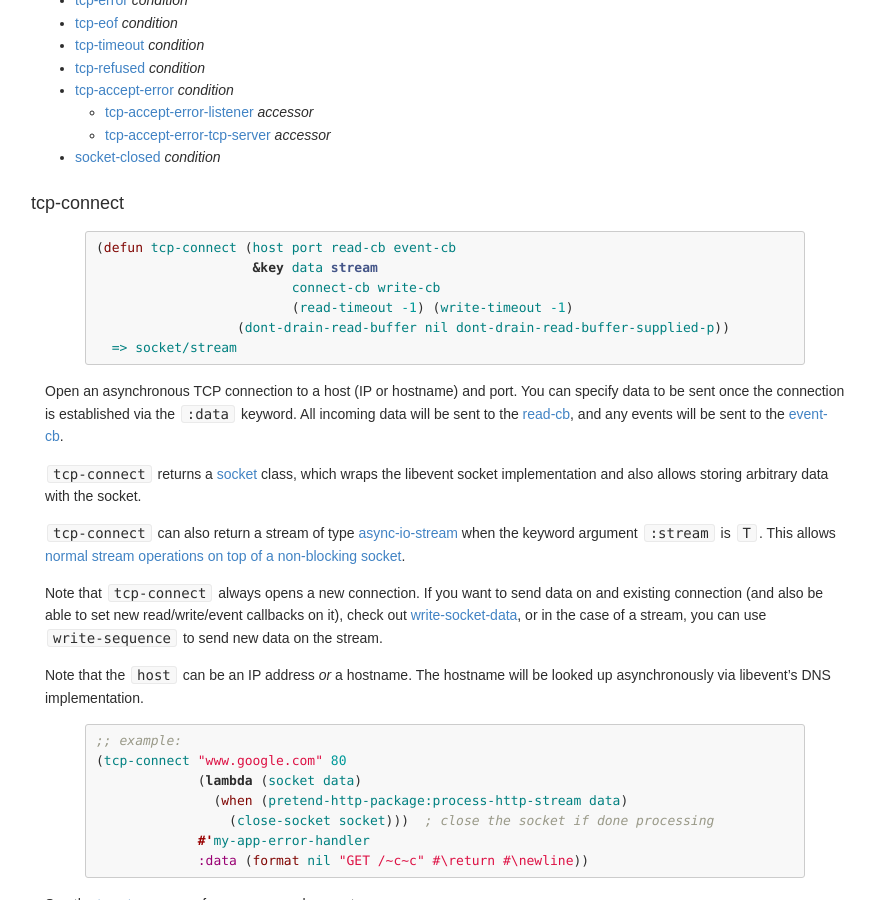
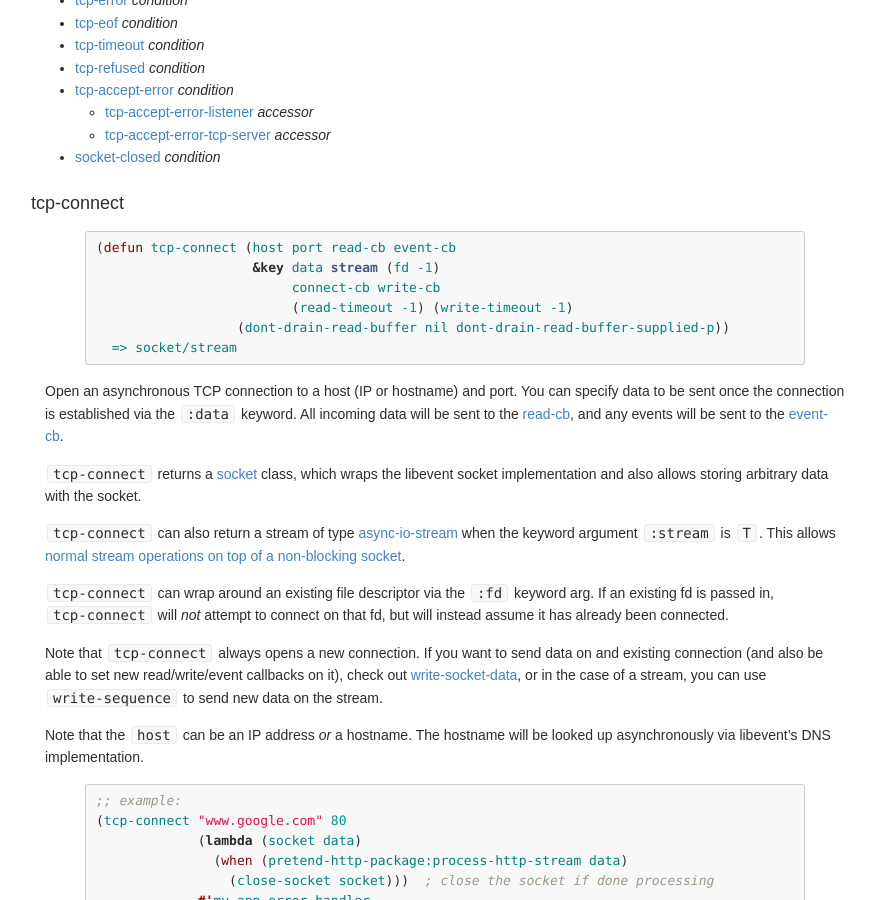
Before and after one commit to orthecreedence/cl-async, a Jekyll site: the page built from tcp.md, in a window 1280 px wide and 900 px high, scrolled down 568 px. Shown: the whole window, without its empty margins (195-1070 px from the left). Built offline with Jekyll 4.4.1, drawn with Linux system fonts in a browser that asks for light colours; Markdown is read by kramdown in place of the engine named in the settings.

Commit message:
updating docs for :fd keyword arg in tcp-connect.

```diff
--- a/tcp.md
+++ b/tcp.md
@@ -37,7 +37,7 @@ while using the TCP system.
 ### tcp-connect
 {% highlight cl %}
 (defun tcp-connect (host port read-cb event-cb
-                    &key data stream
+                    &key data stream (fd -1)
                          connect-cb write-cb
                          (read-timeout -1) (write-timeout -1)
                   (dont-drain-read-buffer nil dont-drain-read-buffer-supplied-p))
@@ -55,6 +55,10 @@ implementation and also allows storing arbitrary data with the socket.
 `tcp-connect` can also return a stream of type [async-io-stream](/cl-async/tcp-stream#async-io-stream)
 when the keyword argument `:stream` is `T`. This allows [normal stream
 operations on top of a non-blocking socket](/cl-async/tcp-stream).
+
+`tcp-connect` can wrap around an existing file descriptor via the `:fd` keyword
+arg. If an existing fd is passed in, `tcp-connect` will *not* attempt to connect
+on that fd, but will instead assume it has already been connected.
 
 Note that `tcp-connect` always opens a new connection. If you want to send data
 on and existing connection (and also be able to set new read/write/event
```
